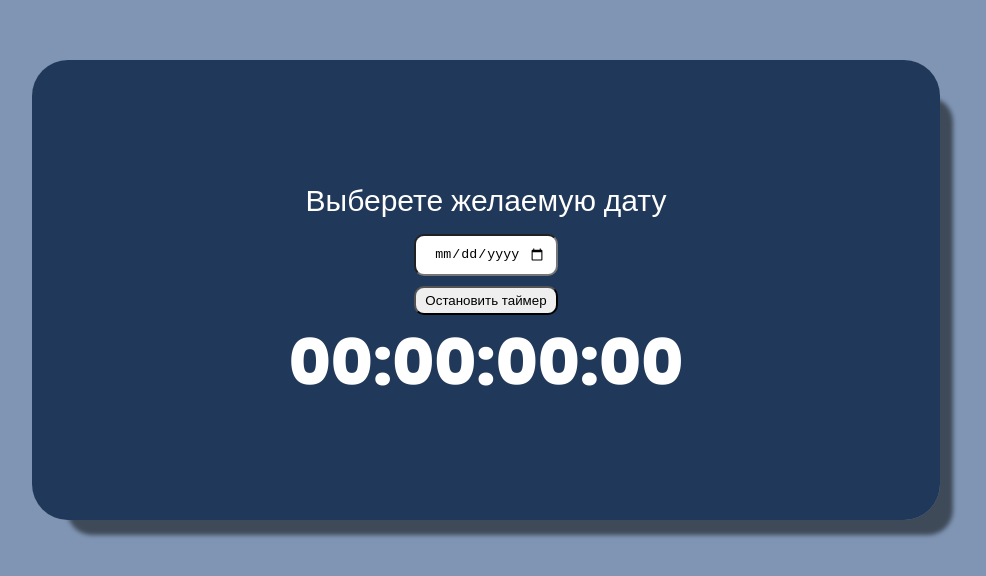
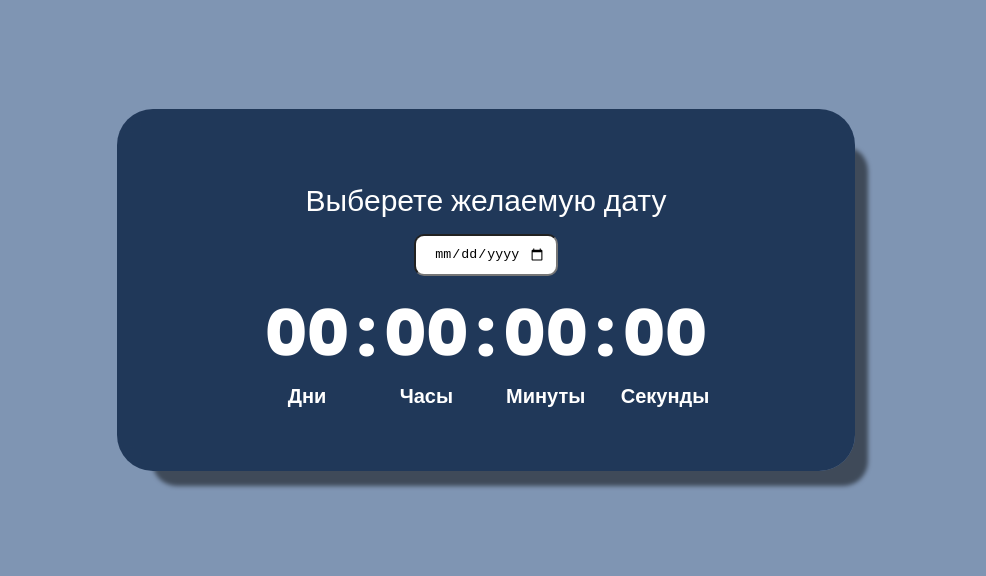
Before and after one commit to petr-rikhter/wish-timer, a React (Create React App) app: page / in a window 1280 px wide. Shown: the part 110-686 px from the top of the page, without its empty margins (154-1140 px from the left). Built offline with nearby package versions, Linux system fonts and the light colour scheme.

Commit message:
changed some functionality and styles

```diff
--- a/src/App.css
+++ b/src/App.css
@@ -13,9 +13,8 @@
   align-items: center;
   justify-content: center;
 
-  padding: 30px 70px;
-  width: 60vw;
-  height: 50vh;
+  padding: 60px 140px;
+
   background: rgba(9, 33, 67, 0.8);
   box-shadow: 24px 26px 4px -11px rgba(0, 0, 0, 0.5);
   backdrop-filter: blur(10px);
@@ -44,15 +43,25 @@
 .button {
   border-radius: 10px;
   text-align: center;
-  padding: 5px 0;
+  padding: 10px 10px;
+  font-weight: 800;
+  font-size: 15px;
 }
 
 .timer {
   display: flex;
   font-weight: 800;
   font-size: 64px;
-  line-height: 96px;
   text-align: center;
 
   color: #ffffff;
 }
+
+.column {
+  min-width: 100px;
+}
+
+.column p {
+  font-size: 20px;
+  margin: 0;
+}
--- a/src/App.js
+++ b/src/App.js
@@ -3,6 +3,8 @@ import "./App.css";
 
 const App = () => {
   const [timeLeft, setTimeLeft] = useState("00");
+  const [inputValue, setInputValue] = useState("");
+  const [toggleInptuButton, setToggleInptuButton] = useState(false);
 
   const padTime = (time) => time.toString().padStart(2, 0);
 
@@ -26,11 +28,14 @@ const App = () => {
     const dateNow = new Date().getTime();
 
     setTimeLeft(Math.abs(chooseDate - dateNow));
+    setInputValue("");
+    setToggleInptuButton(true);
   };
 
   const stopTimerHandler = (event) => {
     event.preventDefault();
     setTimeLeft("00");
+    setToggleInptuButton(false);
   };
 
   return (
@@ -39,26 +44,48 @@ const App = () => {
         <div className="text">Выберете желаемую дату</div>
 
         <form>
+          {!toggleInptuButton && (
             <input
-            // value={timeLeft}
+              value={inputValue}
               onChange={dateChangeHandler}
               className="input"
               type="date"
             />
+          )}
 
+          {toggleInptuButton && (
             <button onClick={stopTimerHandler} className="button" type="submit">
               Остановить таймер
             </button>
+          )}
         </form>
 
         <div className="timer">
+          <div className="column">
             <span className="days">{days}</span>
+            <p>Дни</p>
+          </div>
+
           <span className="dots">:</span>
+
+          <div className="column">
             <span className="hours">{hours}</span>
+            <p>Часы</p>
+          </div>
+
           <span className="dots">:</span>
+
+          <div className="column">
             <span className="minutes">{minutes}</span>
+            <p>Минуты</p>
+          </div>
+
           <span className="dots">:</span>
+
+          <div className="column">
             <span className="seconds">{seconds}</span>
+            <p>Секунды</p>
+          </div>
         </div>
       </div>
     </div>
--- a/src/index.css
+++ b/src/index.css
@@ -1,6 +1,7 @@
 body {
   margin: 0;
   padding: 0;
+  box-sizing: border-box;
   font-family: "Poppins", sans-serif;
   background: rgba(95, 123, 161, 0.8);
 }
```
Lines whose indentation alone changed are shown as unchanged.
